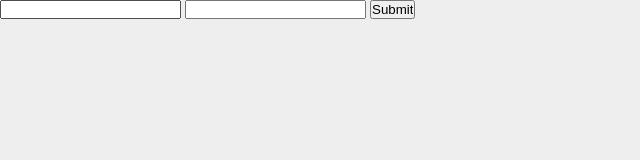
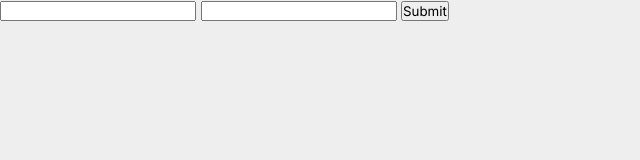
Before and after one commit to allanbahrofc/crud, a website: page views/index.html in a window 1280 px wide. Shown: the whole page, without its empty margins (0-640 px from the left). Drawn offline with Linux system fonts and the light colour scheme; files that its build step writes are made by us from their sources.

Commit message:
added the stylesheet variables in css

```diff
--- a/public/index.css
+++ b/public/index.css
@@ -1,11 +1,21 @@
+@import url('https://fonts.googleapis.com/css2?family=Inter:wght@300;400;500;700;900&display=swap');
 *{
     margin: 0;
     padding: 0;
     box-sizing: border-box;
+    font-family: var(--font-family-default);
+
 }
 :root{
-    --bg-color: #eee;
+    --bg: #EEEEEE;
+    --panel-bg: #E8E8E8;
+    --border-bg: #C7C7C7;
+    --search-bar-bg: #D9D9D9;
+    --search-bar-icons-color-and-text-color: #7C7C7C;
+    --search-bar-txtbox: #FFFFFF;
+    --font-family-default: 'Inter';
 }
 body{
-    background-color: var(--bg-color);
+    background-color: var(--bg);
+
 }
```
